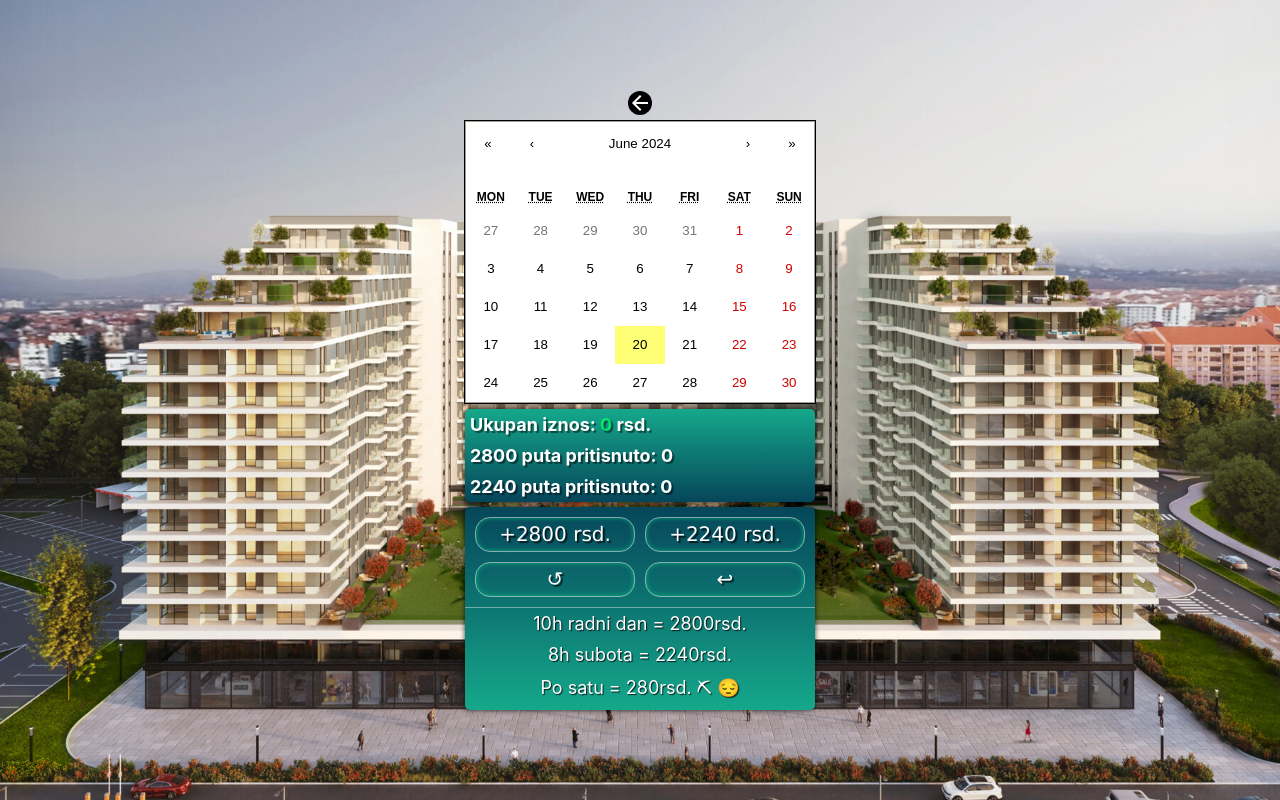
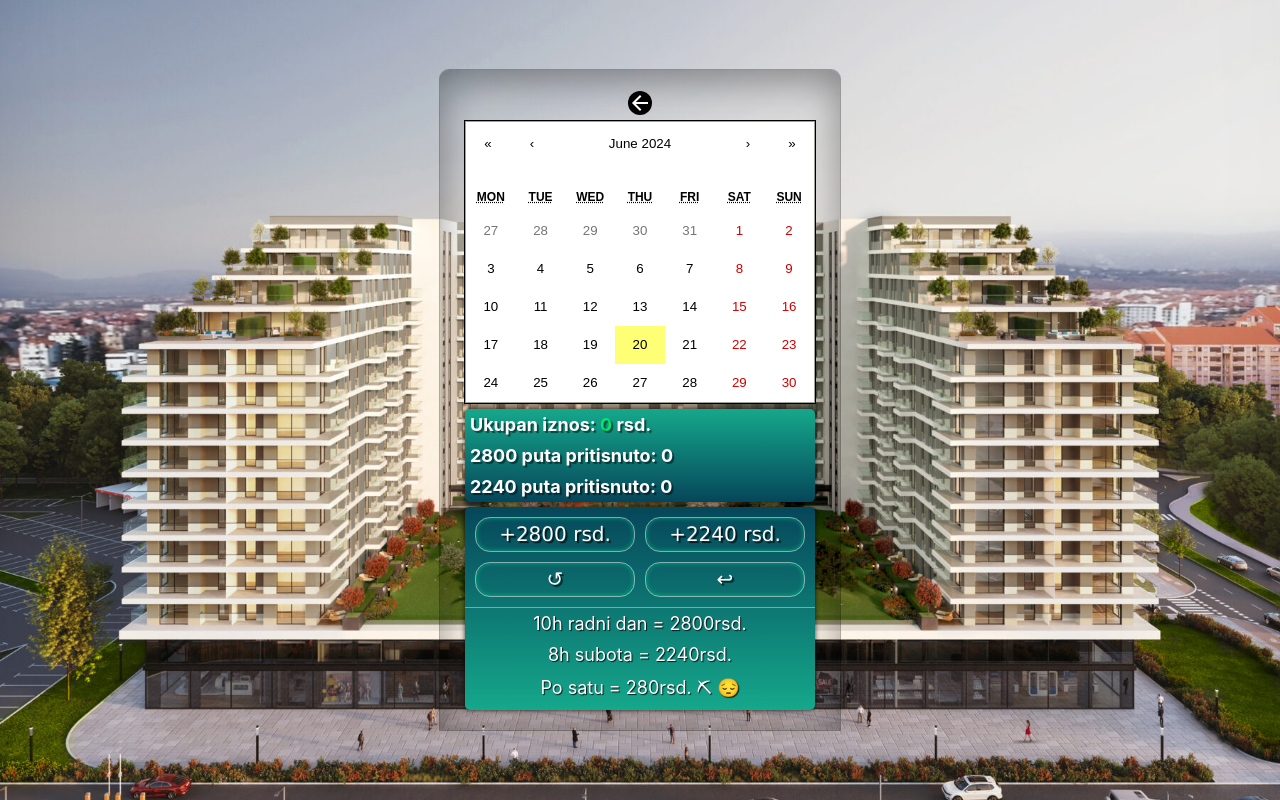
Before and after one commit to Nortagg/work-key-paycheck, a React (Create React App) app: page /paycheck in a window 1280 px wide. Built offline with nearby package versions, Linux system fonts and the light colour scheme.

Commit message:
added border for paycheck

```diff
--- a/src/paycheck/paycheck.component.js
+++ b/src/paycheck/paycheck.component.js
@@ -52,6 +52,7 @@ const PayCheck = () => {
 
   return (
     <div className="main-paycheck">
+      <div className="off-back">
         <Link className="link-paycheck" to={"/"}>
           <IoMdArrowBack />
         </Link>
@@ -79,6 +80,7 @@ const PayCheck = () => {
           </span>
         </div>
       </div>
+    </div>
   );
 };
 
--- a/src/paycheck/paycheck.styles.scss
+++ b/src/paycheck/paycheck.styles.scss
@@ -2,9 +2,22 @@
   display: flex;
   justify-content: center;
   align-items: center;
+  height: 100vh;
+}
+.off-back {
+  display: flex;
+  justify-content: center;
+  align-items: center;
   flex-direction: column;
-  height: 100vh;
   gap: 5px;
+  border-radius: 10px 10px 0 0;
+  border: 1px solid rgba(0, 0, 0, 0.3);
+  box-shadow: inset 0px 10px 40px rgba(0, 0, 0, 0.4);
+  width: 400px;
+  height: 660px;
+}
+.react-calendar {
+  background-color: black;
 }
 .link-paycheck {
   display: flex;
```
Lines whose indentation alone changed are shown as unchanged.
